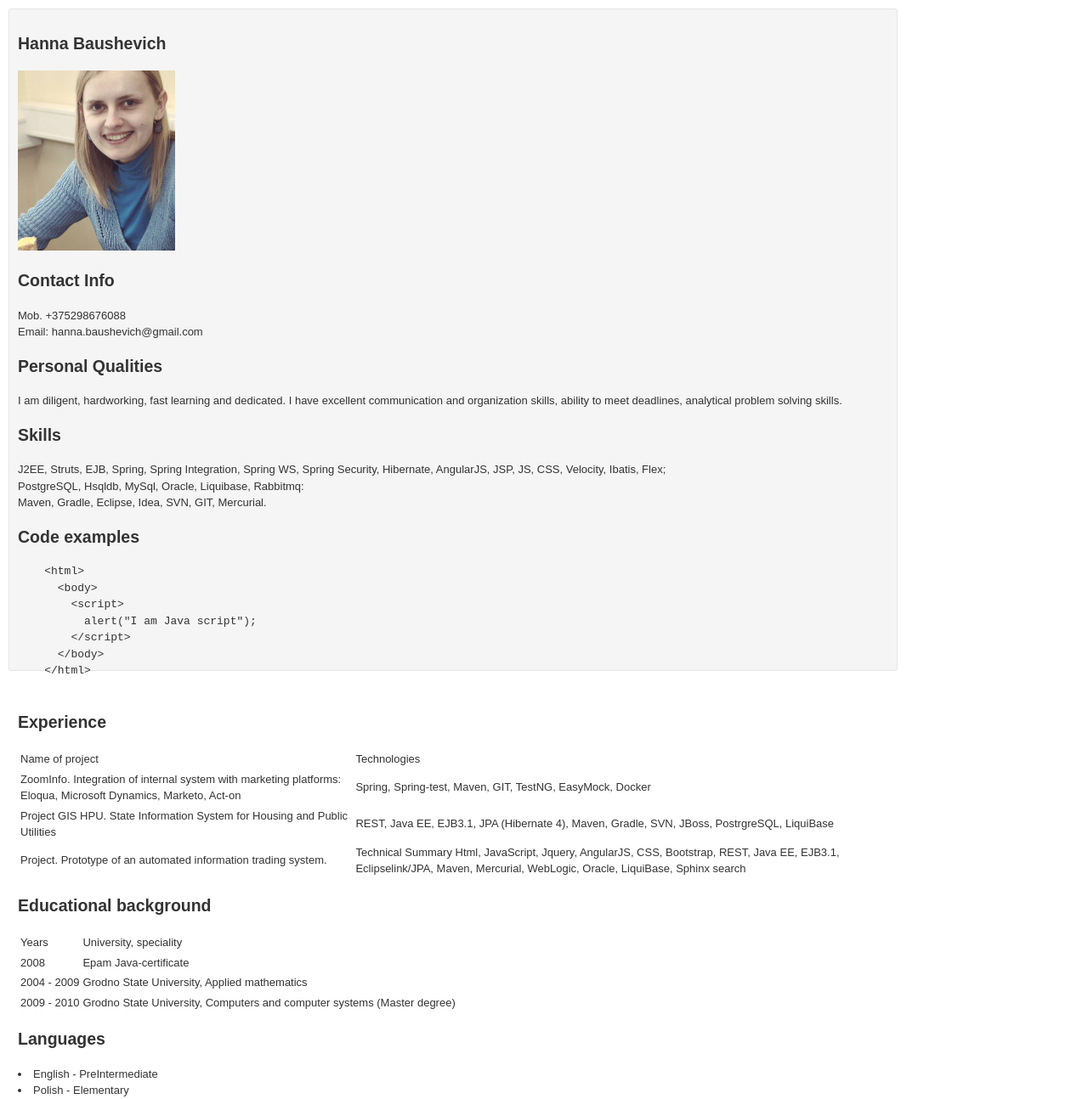
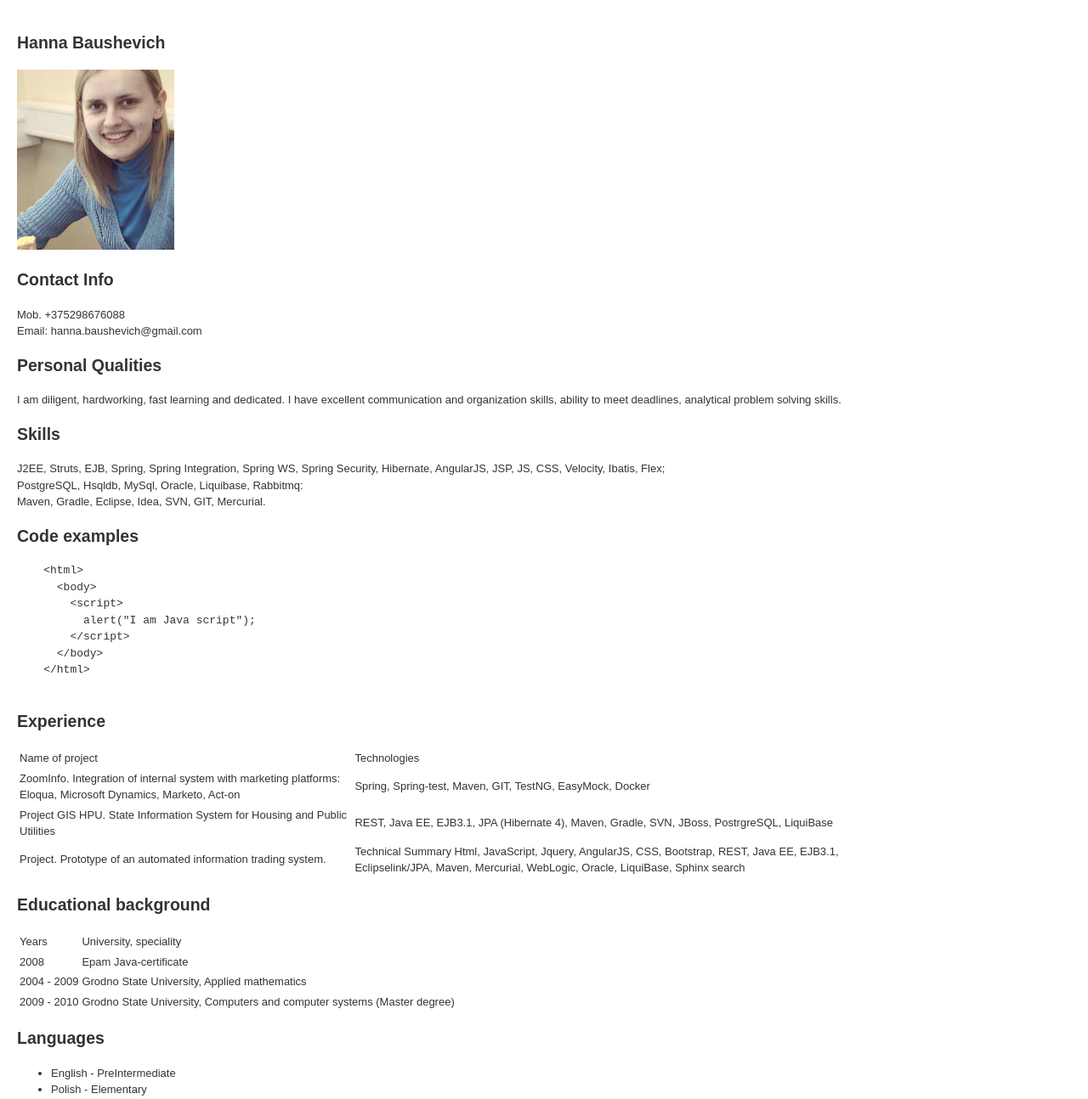
Before and after one commit to Beloruso4ka/rsschool-cv, a plain HTML site: page index.html in a window 1280 px wide. Shown: the whole page at 85% size. Drawn offline with Linux system fonts and the light colour scheme.

Commit message:
fix: index.html with styles

```diff
--- a/cv.css
+++ b/cv.css
@@ -17,7 +17,6 @@
   padding: 10px;
 
   /* Типографика */
-  font: normal 13px/1.5 "Arial", sans-serif;
   font-style: normal;
   font-size: 13px;
   line-height: 1.5;
@@ -25,14 +24,7 @@
   color: #333333;
 
   /* Оформление */
-  background-color: #f5f5f5;
-  border: 1px solid #e5e5e5;
   border-radius: 3px;
   opacity: 1;
 
-  /* Анимация */
-  transition: color 1s;
-
-  /* Разное */
-  will-change: auto;
 }
--- a/index.html
+++ b/index.html
@@ -60,8 +60,10 @@
     </tr>
   </table>
   <h2> Languages </h2>
-  <li>English - PreIntermediate</li>
-  <li>Polish - Elementary</li>
+  <ul>
+    <li>English - PreIntermediate</li>
+    <li>Polish - Elementary</li>
+  </ul>
 </article>
 </body>
 </html>
```
